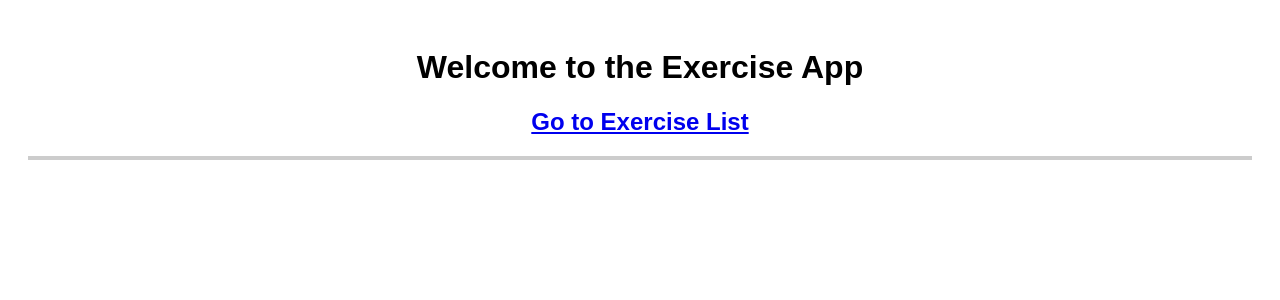
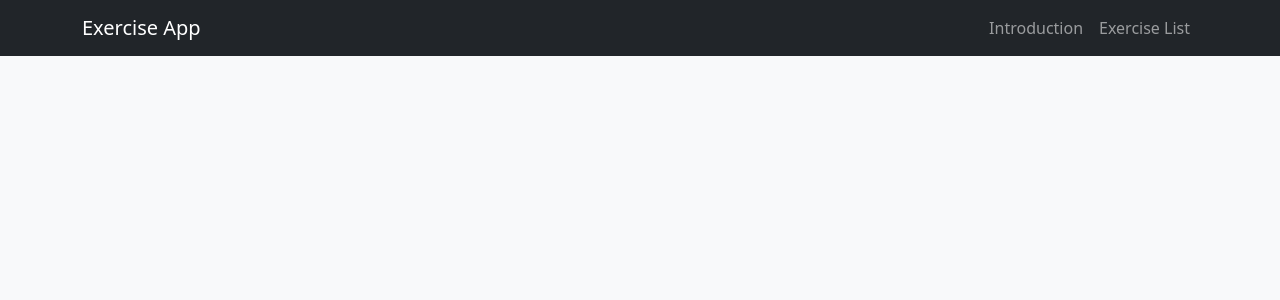
Before and after one commit to markseong0912/django-workout-app, a Django app: page / in a window 1280 px wide. Shown: the top 300 px of the page. Run offline with Django 4.2, Linux system fonts and the light colour scheme.

Commit message:
Initial commit

```diff
--- a/Exercise/templates/home.html
+++ b/Exercise/templates/home.html
@@ -1,32 +1,31 @@
 <!DOCTYPE html>
+<html lang="en">
+<head>
+    <meta charset="UTF-8">
+    <meta name="viewport" content="width=device-width, initial-scale=1">
+    <title>{% block title %}Exercise App{% endblock %}</title>
 
-<html>
-<head>
-    <title>Home</title>
+    <link href="https://cdn.jsdelivr.net/npm/bootstrap@5.3.3/dist/css/bootstrap.min.css" rel="stylesheet">
 </head>
-<style>
-    body {
-            font-family: Arial, sans-serif;
-            padding: 20px;
-        }
-    h1, h2, p {
-            text-align: center;
-        }
 
-        img {
-            max-width: 100%;
-            height: auto;
-            display: block;
-            margin: 10px auto;
-            border: 2px solid #ccc;
-        }
-</style>
-<body>
-    <h1>Welcome to the Exercise App</h1>
-    <h2><a href="{% url 'exercise_list' %}">Go to Exercise List</a></h2>
-    <h3>
-        <img src="" alt="">
-    </h3>
-    <!-- <img src="pexels-victorfreitas-1092877.jpg"> -->
+<body class="bg-light">
+
+    <nav class="navbar navbar-expand-lg navbar-dark bg-dark">
+        <div class="container">
+            <a class="navbar-brand" href="{% url 'home' %}">Exercise App</a>
+            <div class="navbar-nav ms-auto">
+                <a class="nav-link" href="{% url 'intro' %}">Introduction</a>
+                <a class="nav-link" href="{% url 'exercise_list' %}">Exercise List</a>
+            </div>
+        </div>
+    </nav>
+
+    <div class="container mt-4">
+        {% block content %}
+        {% endblock %}
+    </div>
+
+    <script src="https://cdn.jsdelivr.net/npm/bootstrap@5.3.3/dist/js/bootstrap.bundle.min.js"></script>
+
 </body>
 </html>
--- a/Exercise/urls.py
+++ b/Exercise/urls.py
@@ -27,6 +27,7 @@ urlpatterns = [
     path('leg-extensions/', views.leg_extension, name = 'leg-extensions.html'),
     path('side-lateral-raises/', views.side_lateral_raises, name='side-lateral-raises.html'),
     path('exercise_list/', views.exercise_list, name='exercise_list'),
-    path('', views.home, name='home'),
+    path("", views.home, name="home"),
+    path("intro/", views.intro, name="intro"),
 
 ]
```
Also changed, not shown: Exercise/templates/intro.html (+22 -13 lines), WorkOutApp/Exercise/static/Exercise/images/before-270.jpg (added), WorkOutApp/Exercise/static/Exercise/images/weight-loss-abs.jpg (added).
